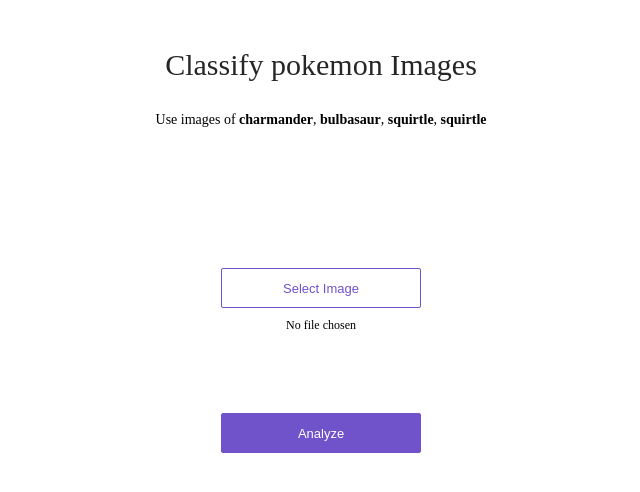
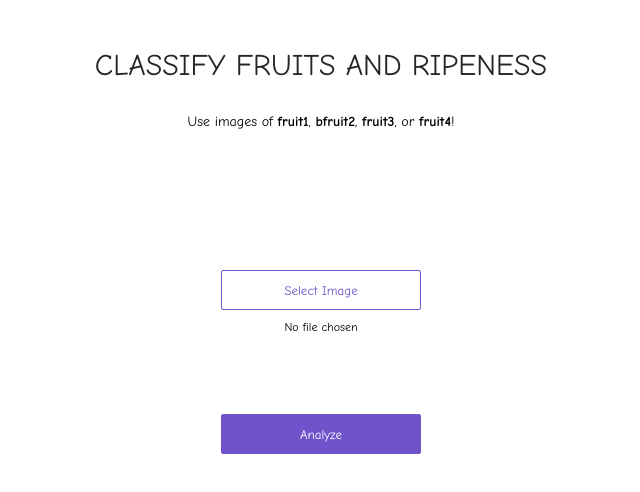
Before and after one commit to zhiying-dsta/food, a plain HTML site: page app/view/index.html in a window 1280 px wide. Shown: the whole page, without its empty margins (319-959 px from the left). Drawn offline with Linux system fonts and the light colour scheme.

Commit message:
Add files via upload

```diff
--- a/app/view/index.html
+++ b/app/view/index.html
@@ -7,9 +7,9 @@
 <body>
 <div>
   <div class='center'>
-    <div class='title'>Classify pokemon Images </div>
-    <p>
-      Use images of <strong>charmander</strong>, <strong>bulbasaur</strong>, <strong>squirtle</strong>, <strong>squirtle</strong>
+    <div class='title' style="font-family:Comic Sans MS">CLASSIFY FRUITS AND RIPENESS</div>
+    <p style="font-family:Comic Sans MS">
+      Use images of <strong>fruit1</strong>, <strong>bfruit2</strong>, <strong>fruit3</strong>, or <strong>fruit4</strong>!
     </p>
     <div class='content'>
       <div class='no-display'>
@@ -20,15 +20,15 @@
                accept='image/*'
                onchange='showPicked(this)'>
       </div>
-      <button class='choose-file-button' type='button' onclick='showPicker()'>Select Image</button>
+      <button class='choose-file-button' type='button' onclick='showPicker()' style="font-family:Comic Sans MS">Select Image</button>
       <div class='upload-label'>
-        <label id='upload-label'>No file chosen</label>
+        <label id='upload-label' style="font-family:Comic Sans MS">No file chosen</label>
       </div>
       <div>
         <img id='image-picked' class='no-display' alt='Chosen Image' height='200'>
       </div>
       <div class='analyze'>
-        <button id='analyze-button' class='analyze-button' type='button' onclick='analyze()'>Analyze</button>
+        <button id='analyze-button' class='analyze-button' type='button' onclick='analyze()' style="font-family:Comic Sans MS">Analyze</button>
       </div>
       <div class='result-label'>
         <label id='result-label'></label>
```
